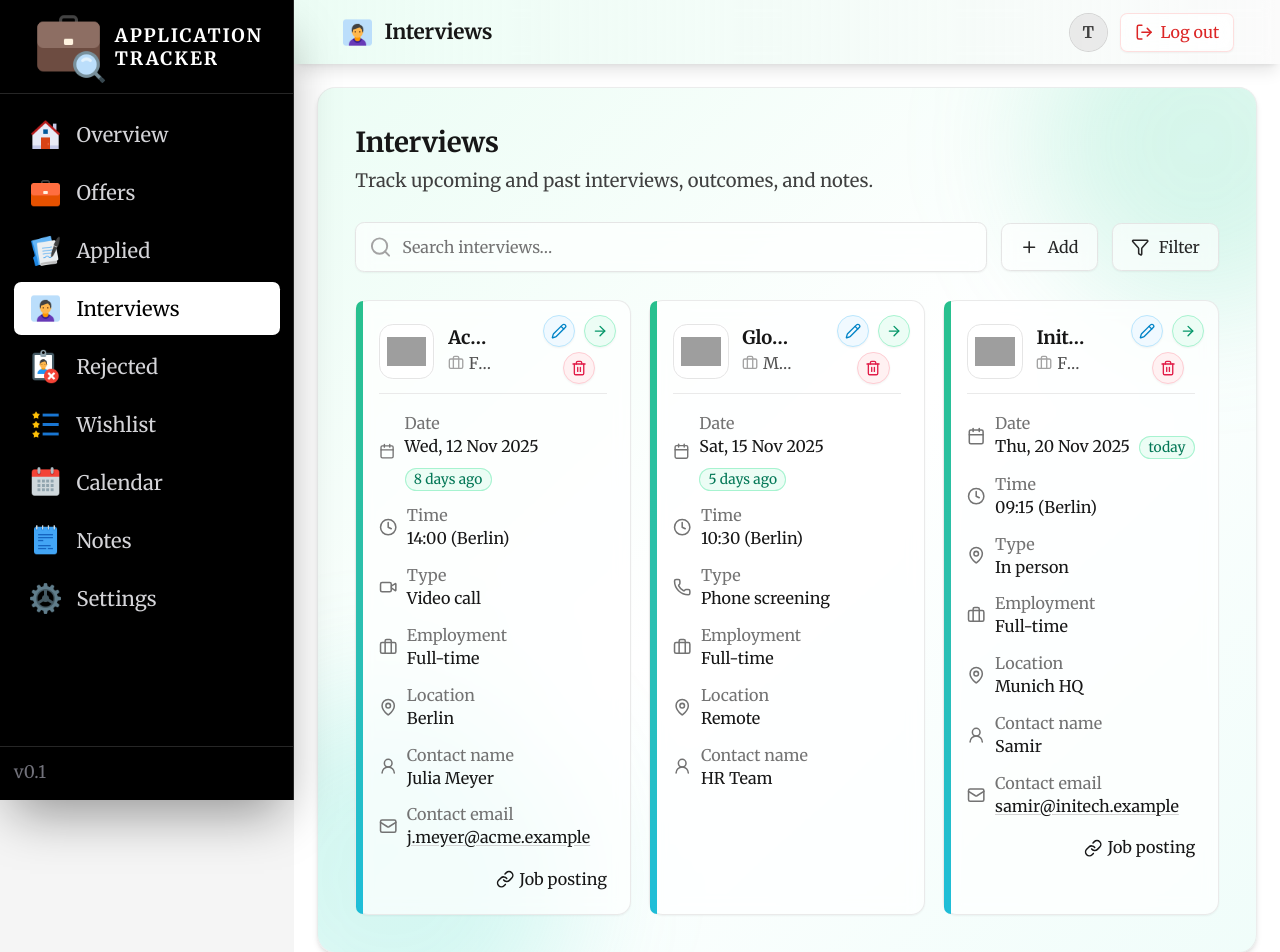
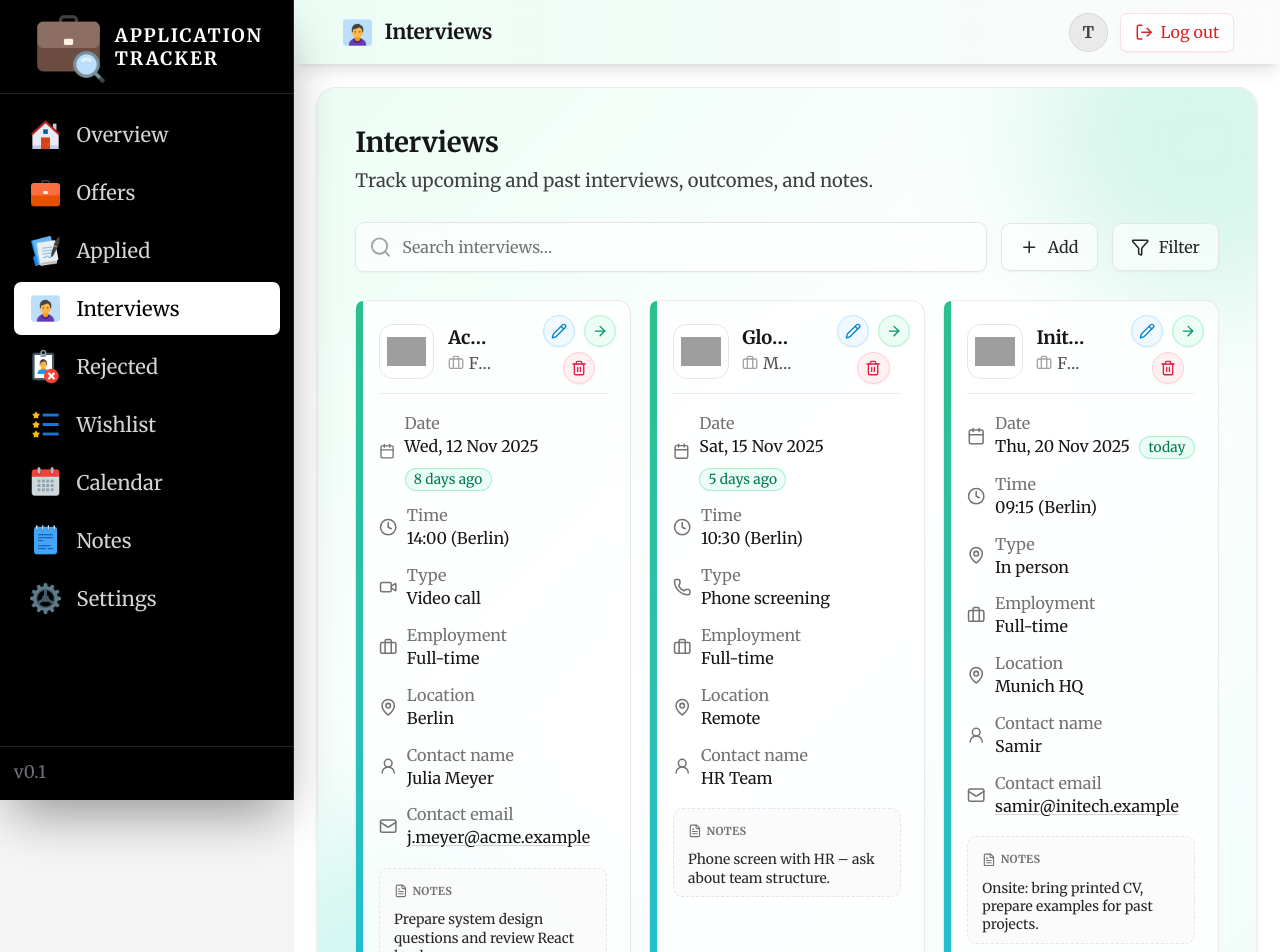
Before and after one commit to ThaerA7/applications_tracker, a Next.js app: page /interviews in a window 1280 px wide. Shown: the top 952 px of the page. Built offline with nearby package versions, Linux system fonts and the light colour scheme; grey boxes are pictures that could not be loaded.

Commit message:
added the ablitiy to write notes on the interview card

```diff
--- a/app/interviews/page.tsx
+++ b/app/interviews/page.tsx
@@ -20,6 +20,7 @@ import {
   Trash2,
   Pencil,
   ArrowRight,
+  FileText,
 } from 'lucide-react';
 
 import ScheduleInterviewDialog, {
@@ -54,6 +55,7 @@ const DEMO_INTERVIEWS: Interview[] = [
     url: 'https://jobs.example/acme/frontend',
     logoUrl: '/logos/acme.svg',
     employmentType: 'Full-time',
+    notes: 'Prepare system design questions and review React hooks.',
   },
   {
     id: '2',
@@ -65,6 +67,7 @@ const DEMO_INTERVIEWS: Interview[] = [
     type: 'phone',
     logoUrl: '/logos/globex.png',
     employmentType: 'Full-time',
+    notes: 'Phone screen with HR – ask about team structure.',
   },
   {
     id: '3',
@@ -77,6 +80,7 @@ const DEMO_INTERVIEWS: Interview[] = [
     url: 'https://initech.example/careers/123',
     logoUrl: '/logos/initech.svg',
     employmentType: 'Full-time',
+    notes: 'Onsite: bring printed CV, prepare examples for past projects.',
   },
 ];
 
@@ -275,6 +279,7 @@ export default function InterviewsPage() {
       logoUrl: item.logoUrl,
       appliedOn: item.appliedOn,
       employmentType: item.employmentType,
+      notes: item.notes ?? '',
     };
 
     setEditingInterview(item);
@@ -369,12 +374,15 @@ export default function InterviewsPage() {
         i.contact?.phone,
         i.appliedOn,
         i.employmentType,
+        i.notes,
       ]
         .filter(Boolean)
         .some((v) => String(v).toLowerCase().includes(q)),
     );
   }, [query, items]);
-const hasSearchOrFilters = query.trim().length > 0;
+
+  const hasSearchOrFilters = query.trim().length > 0;
+
   return (
     <>
       {/* Dialog shared for Add + Edit */}
@@ -779,10 +787,21 @@ const hasSearchOrFilters = query.trim().length > 0;
                       </div>
                     </div>
                   )}
+                </dl>
 
+                {/* Notes (if any) */}
+                {item.notes && (
+                  <div className="mt-4 rounded-lg border border-dashed border-neutral-200 bg-neutral-50/80 px-3 py-2">
+                    <div className="inline-flex items-center gap-1 text-[11px] font-semibold uppercase tracking-wide text-neutral-500">
+                      <FileText className="h-3 w-3" aria-hidden="true" />
+                      <span>Notes</span>
+                    </div>
+                    <p className="mt-1 text-xs text-neutral-800 whitespace-pre-line">
+                      {item.notes}
+                    </p>
+                  </div>
+                )}
 
-
-                </dl>
                 {/* Footer – Job posting link (same style as Rejected card) */}
                 {item.url && (
                   <div className="mt-4 flex justify-end">
@@ -801,7 +820,7 @@ const hasSearchOrFilters = query.trim().length > 0;
             );
           })}
 
-                    {filtered.length === 0 && (
+          {filtered.length === 0 && (
             <div className="col-span-full flex flex-col items-center justify-center rounded-xl border border-dashed border-neutral-300 bg-white/70 p-10 text-center backdrop-blur">
               <div className="mb-2 text-5xl">📅</div>
 
@@ -822,7 +841,6 @@ const hasSearchOrFilters = query.trim().length > 0;
               )}
             </div>
           )}
-
         </div>
       </section>
     </>
--- a/components/AddApplicationDialog.tsx
+++ b/components/AddApplicationDialog.tsx
@@ -534,7 +534,7 @@ export default function AddApplicationDialog({
           </div>
 
           {/* Notes */}
-          <label className="space-y-1 text-sm">
+          <label className="mt-6 block space-y-1 text-sm">
             <span className="font-medium text-neutral-800">
               Notes
             </span>
@@ -548,7 +548,7 @@ export default function AddApplicationDialog({
                 onChange={handleChange('notes')}
                 rows={3}
                 placeholder="Interview prep, who you talked to, follow-up dates…"
-                className="w-full rounded-lg border border-neutral-200 bg:white/80 pl-8 pr-3 pt-2.5 text-sm text-neutral-900 shadow-sm placeholder:text-neutral-400 focus:outline-none focus:ring-2 focus:ring-sky-300 focus:border-sky-300"
+                className="w-full rounded-lg border border-neutral-200 bg:white/80 pl-8 pr-3 pt-2 text-sm text-neutral-900 shadow-sm placeholder:text-neutral-400 focus:outline-none focus:ring-2 focus:ring-sky-300 focus:border-sky-300"
               />
             </div>
           </label>
--- a/components/ScheduleInterviewDialog.tsx
+++ b/components/ScheduleInterviewDialog.tsx
@@ -20,6 +20,7 @@ import {
   X,
   Briefcase,
   Building2,
+  FileText,
 } from 'lucide-react';
 
 const INTERVIEWS_STORAGE_KEY = 'job-tracker:interviews';
@@ -38,6 +39,7 @@ export type Interview = {
   logoUrl?: string;
   appliedOn?: string; // YYYY-MM-DD from original application
   employmentType?: string;
+  notes?: string;
 };
 
 type ScheduleInterviewDialogProps = {
@@ -56,6 +58,7 @@ type ScheduleInterviewDialogProps = {
         logoUrl?: string;
         appliedOn?: string;
         employmentType?: string;
+        notes?: string;
       }
     | null;
   /**
@@ -84,6 +87,7 @@ type FormState = {
   url: string;
   appliedDate: string; // YYYY-MM-DD
   employmentType: string;
+  notes: string;
 };
 
 const EMPLOYMENT_OPTIONS: string[] = [
@@ -122,6 +126,7 @@ function makeInitialForm(
     url: app?.offerUrl ?? '',
     appliedDate: app?.appliedOn ?? today,
     employmentType: app?.employmentType ?? '',
+    notes: app?.notes ?? '',
   };
 }
 
@@ -165,7 +170,7 @@ export default function ScheduleInterviewDialog({
 
   const handleChange =
     (field: keyof FormState) =>
-    (e: ChangeEvent<HTMLInputElement | HTMLSelectElement>) => {
+    (e: ChangeEvent<HTMLInputElement | HTMLSelectElement | HTMLTextAreaElement>) => {
       const { value } = e.target;
       setForm((prev) => ({ ...prev, [field]: value }));
     };
@@ -186,6 +191,7 @@ export default function ScheduleInterviewDialog({
     const contactPhone = form.contactPhone.trim();
     const appliedDate = form.appliedDate.trim() || undefined;
     const employmentType = form.employmentType.trim();
+    const notes = form.notes.trim();
 
     const id =
       effectiveMode === 'edit' && application?.id
@@ -213,6 +219,7 @@ export default function ScheduleInterviewDialog({
       logoUrl: application?.logoUrl,
       appliedOn: appliedDate,
       employmentType: employmentType || undefined,
+      notes: notes || undefined,
     };
 
     // Persist to localStorage so /interviews page can read it
@@ -305,7 +312,6 @@ export default function ScheduleInterviewDialog({
             <X className="h-4 w-4" aria-hidden="true" />
           </button>
         </div>
-
 
         {/* Application summary (optional) */}
         {application && (
@@ -577,6 +583,24 @@ export default function ScheduleInterviewDialog({
                 />
               </div>
             </label>
+
+            {/* Notes */}
+            <label className="space-y-1 text-sm md:col-span-2">
+              <span className="font-medium text-neutral-800">Notes</span>
+              <div className="relative">
+                <FileText
+                  className="pointer-events-none absolute left-2.5 top-2.5 h-4 w-4 text-neutral-400"
+                  aria-hidden="true"
+                />
+                <textarea
+                  value={form.notes}
+                  onChange={handleChange('notes')}
+                  rows={3}
+                  placeholder="Anything you want to remember for this interview (agenda, prep tasks, who will be there, etc.)"
+                  className="w-full rounded-lg border border-neutral-200 bg-white/80 pl-8 pr-3 pt-2 text-sm text-neutral-900 shadow-sm placeholder:text-neutral-400 focus:outline-none focus:ring-2 focus:ring-emerald-300 focus:border-emerald-300"
+                />
+              </div>
+            </label>
           </div>
 
           {/* Footer */}
```
Lines whose indentation alone changed are shown as unchanged.
